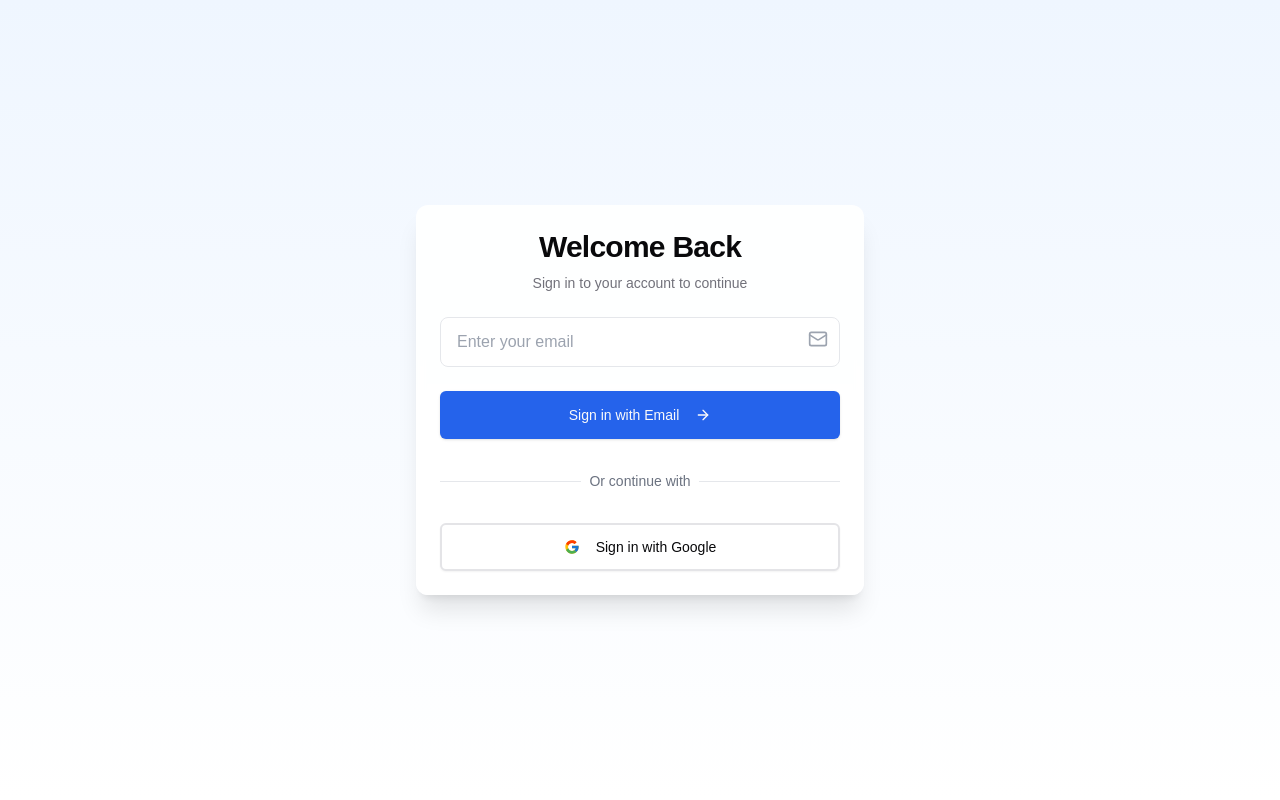
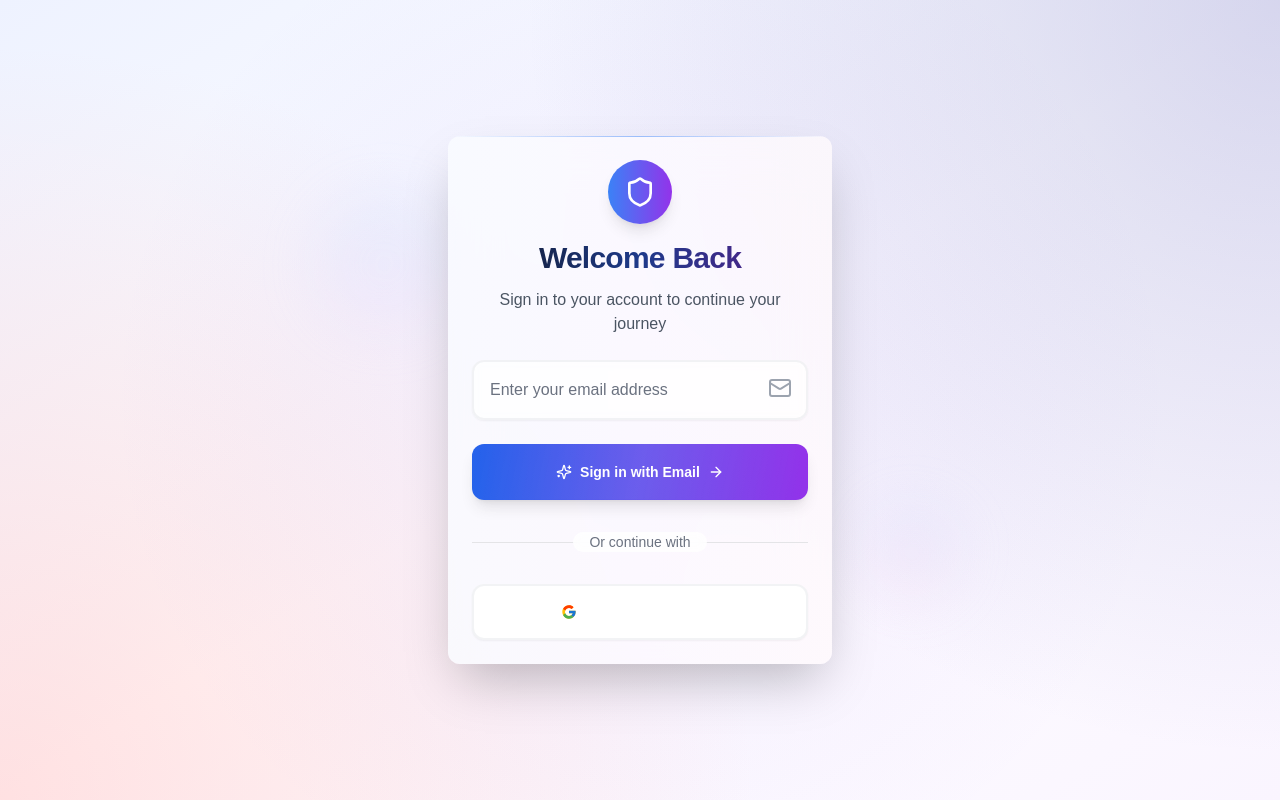
Before and after one commit to nikhilsahni7/Nutriwise-AI, a Next.js app: page /auth/signin in a window 1280 px wide. Built offline with nearby package versions, Linux system fonts and the light colour scheme.

Commit message:
Enhance sign-in page UI with animated elements, improve email input focus effects, and update main page messaging for better user experience. Adjust sidebar to conditionally display sign in/out options based on session state.

```diff
--- a/src/app/auth/signin/page.tsx
+++ b/src/app/auth/signin/page.tsx
@@ -12,7 +12,7 @@ import {
   CardDescription,
 } from "@/components/ui/card";
 import { Button } from "@/components/ui/button";
-import { Mail, ArrowRight, LoaderCircle } from "lucide-react";
+import { Mail, ArrowRight, LoaderCircle, Sparkles, Shield } from "lucide-react";
 import { FcGoogle } from "react-icons/fc";
 import { useRouter } from "next/navigation";
 
@@ -28,6 +28,7 @@ function InnerSignIn() {
   const [email, setEmail] = useState("");
   const [isLoading, setIsLoading] = useState(false);
   const [error, setError] = useState("");
+  const [isFocused, setIsFocused] = useState(false);
 
   const searchParams = useSearchParams();
   const callbackUrl = searchParams.get("callbackUrl") || "/auth/setup";
@@ -75,56 +76,142 @@ function InnerSignIn() {
   };
 
   return (
-    <div className="min-h-screen flex items-center justify-center bg-gradient-to-b from-blue-50 to-white py-12 px-4 sm:px-6 lg:px-8">
+    <div className="min-h-screen flex items-center justify-center relative overflow-hidden">
+      {/* Enhanced Background with Gradient Mesh */}
+      <div className="absolute inset-0 bg-gradient-to-br from-indigo-50 via-white to-purple-50">
+        <div className="absolute inset-0 bg-[radial-gradient(circle_at_top_right,rgba(120,119,198,0.3),transparent_50%)]" />
+        <div className="absolute inset-0 bg-[radial-gradient(circle_at_bottom_left,rgba(255,154,158,0.3),transparent_50%)]" />
+        <div className="absolute inset-0 bg-[radial-gradient(circle_at_center,rgba(139,92,246,0.1),transparent_70%)]" />
+      </div>
+
+      {/* Floating Elements */}
+      <div className="absolute inset-0 overflow-hidden pointer-events-none">
         <motion.div
-        initial={{ opacity: 0, y: 20 }}
+          animate={{
+            rotate: 360,
+            scale: [1, 1.1, 1]
+          }}
+          transition={{
+            rotate: { duration: 20, repeat: Infinity, ease: "linear" },
+            scale: { duration: 4, repeat: Infinity, ease: "easeInOut" }
+          }}
+          className="absolute top-1/4 left-1/4 w-32 h-32 bg-gradient-to-r from-blue-200/20 to-purple-200/20 rounded-full blur-xl"
+        />
+        <motion.div
+          animate={{
+            rotate: -360,
+            scale: [1, 1.2, 1]
+          }}
+          transition={{
+            rotate: { duration: 25, repeat: Infinity, ease: "linear" },
+            scale: { duration: 6, repeat: Infinity, ease: "easeInOut" }
+          }}
+          className="absolute bottom-1/4 right-1/4 w-24 h-24 bg-gradient-to-r from-pink-200/20 to-indigo-200/20 rounded-full blur-xl"
+        />
+      </div>
+
+      <div className="relative z-10 w-full max-w-md px-4 sm:px-6 lg:px-8">
+        <motion.div
+          initial={{ opacity: 0, y: 30, scale: 0.95 }}
+          animate={{ opacity: 1, y: 0, scale: 1 }}
+          transition={{
+            duration: 0.6,
+            ease: [0.25, 0.46, 0.45, 0.94]
+          }}
+        >
+          <Card className="backdrop-blur-xl bg-white/80 shadow-2xl border-0 relative overflow-hidden">
+            {/* Card Glow Effect */}
+            <div className="absolute inset-0 bg-gradient-to-r from-blue-500/5 via-purple-500/5 to-pink-500/5 opacity-50" />
+
+            {/* Top Border Gradient */}
+            <div className="absolute top-0 left-0 right-0 h-px bg-gradient-to-r from-transparent via-blue-500/50 to-transparent" />
+
+            <CardHeader className="space-y-1 relative">
+              <motion.div
+                initial={{ opacity: 0, y: -20 }}
                 animate={{ opacity: 1, y: 0 }}
-        transition={{ duration: 0.5 }}
-        className="w-full max-w-md"
+                transition={{ delay: 0.2, duration: 0.5 }}
+                className="text-center"
               >
-        <Card className="backdrop-blur-sm bg-white/90 shadow-xl border-0">
-          <CardHeader className="space-y-1">
+                {/* Icon with Animation */}
                 <motion.div
-              initial={{ opacity: 0, y: -10 }}
-              animate={{ opacity: 1, y: 0 }}
-              transition={{ delay: 0.2 }}
+                  initial={{ scale: 0, rotate: -180 }}
+                  animate={{ scale: 1, rotate: 0 }}
+                  transition={{
+                    delay: 0.3,
+                    duration: 0.6,
+                    type: "spring",
+                    stiffness: 200,
+                    damping: 20
+                  }}
+                  className="mx-auto mb-4 w-16 h-16 rounded-full bg-gradient-to-r from-blue-500 to-purple-600 flex items-center justify-center shadow-lg"
                 >
-              <CardTitle className="text-3xl font-bold text-center">
+                  <Shield className="w-8 h-8 text-white" />
+                </motion.div>
+
+                <CardTitle className="text-3xl font-bold bg-gradient-to-r from-gray-900 via-blue-900 to-purple-900 bg-clip-text text-transparent">
                   Welcome Back
                 </CardTitle>
-              <CardDescription className="text-center mt-2">
-                Sign in to your account to continue
+                <CardDescription className="text-gray-600 mt-3 text-base">
+                  Sign in to your account to continue your journey
                 </CardDescription>
               </motion.div>
             </CardHeader>
-          <CardContent className="space-y-8">
+
+            <CardContent className="space-y-8 relative">
               <form onSubmit={handleEmailSubmit} className="space-y-6">
                 <motion.div
-                initial={{ opacity: 0, x: -20 }}
+                  initial={{ opacity: 0, x: -30 }}
                   animate={{ opacity: 1, x: 0 }}
-                transition={{ delay: 0.3 }}
-                className="space-y-2"
+                  transition={{ delay: 0.4, duration: 0.5 }}
+                  className="space-y-3"
                 >
                   <div className="relative group">
+                    <motion.div
+                      animate={{
+                        scale: isFocused ? 1.02 : 1,
+                      }}
+                      transition={{ duration: 0.2 }}
+                      className="relative"
+                    >
                       <input
                         id="email"
                         name="email"
                         type="email"
                         required
-                    className="w-full px-4 py-3 rounded-lg border border-gray-200 focus:border-blue-500 focus:ring-2 focus:ring-blue-200 transition-all duration-200 bg-white/50 backdrop-blur-sm"
-                    placeholder="Enter your email"
+                        className="w-full px-4 py-4 rounded-xl border-2 border-gray-200/50 focus:border-blue-500 focus:ring-4 focus:ring-blue-200/50 transition-all duration-300 bg-white/70 backdrop-blur-sm text-gray-900 placeholder-gray-500 shadow-sm hover:shadow-md focus:shadow-lg"
+                        placeholder="Enter your email address"
                         value={email}
                         onChange={(e) => setEmail(e.target.value)}
+                        onFocus={() => setIsFocused(true)}
+                        onBlur={() => setIsFocused(false)}
                       />
-                  <Mail className="absolute right-3 top-3 h-5 w-5 text-gray-400 group-hover:text-blue-500 transition-colors duration-200" />
+                      <motion.div
+                        animate={{
+                          scale: isFocused ? 1.1 : 1,
+                          color: isFocused ? "#3b82f6" : "#9ca3af"
+                        }}
+                        className="absolute right-4 top-4 h-6 w-6"
+                      >
+                        <Mail className="h-full w-full transition-colors duration-300" />
+                      </motion.div>
+                    </motion.div>
+
+                    {/* Input Glow Effect */}
+                    <motion.div
+                      initial={{ opacity: 0 }}
+                      animate={{ opacity: isFocused ? 1 : 0 }}
+                      className="absolute inset-0 rounded-xl bg-gradient-to-r from-blue-500/20 to-purple-500/20 blur-md -z-10"
+                    />
                   </div>
+
                   <AnimatePresence>
                     {error && (
                       <motion.div
-                      initial={{ opacity: 0, y: -10 }}
-                      animate={{ opacity: 1, y: 0 }}
-                      exit={{ opacity: 0, y: -10 }}
-                      className="text-red-500 text-sm text-center"
+                        initial={{ opacity: 0, y: -10, scale: 0.95 }}
+                        animate={{ opacity: 1, y: 0, scale: 1 }}
+                        exit={{ opacity: 0, y: -10, scale: 0.95 }}
+                        className="text-red-500 text-sm text-center bg-red-50 p-3 rounded-lg border border-red-200"
                       >
                         {error}
                       </motion.div>
@@ -135,36 +222,49 @@ function InnerSignIn() {
                 <motion.div
                   initial={{ opacity: 0, y: 20 }}
                   animate={{ opacity: 1, y: 0 }}
-                transition={{ delay: 0.4 }}
+                  transition={{ delay: 0.5, duration: 0.5 }}
                 >
                   <Button
                     type="submit"
                     disabled={isLoading}
-                  className="w-full h-12 bg-blue-600 hover:bg-blue-700 transition-all duration-200 transform hover:scale-105"
+                    className="w-full h-14 bg-gradient-to-r from-blue-600 to-purple-600 hover:from-blue-700 hover:to-purple-700 transition-all duration-300 transform hover:scale-105 hover:shadow-xl shadow-lg text-white font-semibold rounded-xl relative overflow-hidden group"
                   >
+                    {/* Button Shimmer Effect */}
+                    <div className="absolute inset-0 bg-gradient-to-r from-transparent via-white/10 to-transparent transform -skew-x-12 group-hover:translate-x-full transition-transform duration-700" />
+
                     {isLoading ? (
-                    <LoaderCircle className="h-5 w-5 animate-spin" />
+                      <motion.div
+                        animate={{ rotate: 360 }}
+                        transition={{ duration: 1, repeat: Infinity, ease: "linear" }}
+                      >
+                        <LoaderCircle className="h-6 w-6" />
+                      </motion.div>
                     ) : (
-                    <>
+                      <motion.div
+                        className="flex items-center justify-center"
+                        whileHover={{ x: 5 }}
+                        transition={{ duration: 0.2 }}
+                      >
+                        <Sparkles className="mr-2 h-5 w-5" />
                         Sign in with Email
-                      <ArrowRight className="ml-2 h-4 w-4" />
-                    </>
+                        <ArrowRight className="ml-2 h-5 w-5" />
+                      </motion.div>
                     )}
                   </Button>
                 </motion.div>
               </form>
 
               <motion.div
-              initial={{ opacity: 0 }}
-              animate={{ opacity: 1 }}
-              transition={{ delay: 0.5 }}
+                initial={{ opacity: 0, scale: 0.95 }}
+                animate={{ opacity: 1, scale: 1 }}
+                transition={{ delay: 0.6, duration: 0.5 }}
                 className="relative"
               >
                 <div className="absolute inset-0 flex items-center">
-                <div className="w-full border-t border-gray-200" />
+                  <div className="w-full border-t border-gradient-to-r from-gray-200 via-gray-300 to-gray-200" />
                 </div>
                 <div className="relative flex justify-center text-sm">
-                <span className="px-2 bg-white text-gray-500">
+                  <span className="px-4 bg-white/80 text-gray-500 font-medium backdrop-blur-sm rounded-full">
                     Or continue with
                   </span>
                 </div>
@@ -173,23 +273,38 @@ function InnerSignIn() {
               <motion.div
                 initial={{ opacity: 0, y: 20 }}
                 animate={{ opacity: 1, y: 0 }}
-              transition={{ delay: 0.6 }}
+                transition={{ delay: 0.7, duration: 0.5 }}
               >
                 <Button
                   type="button"
                   variant="outline"
                   onClick={handleGoogleSignIn}
-                className="w-full h-12 border-2 hover:bg-blue-700 transition-all duration-200 transform hover:scale-105 group"
+                  className="w-full h-14 border-2 border-gray-200/50 hover:border-gray-300 hover:bg-white/90 transition-all duration-300 transform hover:scale-105 hover:shadow-lg shadow-sm backdrop-blur-sm rounded-xl group relative overflow-hidden"
                 >
-                <FcGoogle className="mr-2 h-5 w-5 transition-transform duration-200 group-hover:scale-110" />
-                <span className="transition-opacity duration-200 group-hover:opacity-100">
+                  {/* Google Button Hover Effect */}
+                  <div className="absolute inset-0 bg-gradient-to-r from-blue-50/50 to-red-50/50 opacity-0 group-hover:opacity-100 transition-opacity duration-300" />
+
+                  <motion.div
+                    className="flex items-center justify-center relative z-10"
+                    whileHover={{ scale: 1.05 }}
+                    transition={{ duration: 0.2 }}
+                  >
+                    <motion.div
+                      whileHover={{ rotate: 360 }}
+                      transition={{ duration: 0.5 }}
+                    >
+                      <FcGoogle className="mr-3 h-6 w-6" />
+                    </motion.div>
+                    <span className="font-semibold text-white group-hover:text-gray-900 transition-colors duration-200">
                       Sign in with Google
                     </span>
+                  </motion.div>
                 </Button>
               </motion.div>
             </CardContent>
           </Card>
         </motion.div>
       </div>
+    </div>
   );
 }
--- a/src/app/main/page.tsx
+++ b/src/app/main/page.tsx
@@ -24,7 +24,7 @@ const Page = () => {
         <div className="flex items-center justify-center h-screen">
           <div className="text-center">
             <div className="text-4xl font-bold">You are not authenticated but it's okay 😐</div>
-            <div className="text-lg">We recommend signing in for the best experience.</div>
+            <div className="text-lg">We recommend signing in for using all the features.</div>
 
             <div className="mt-4">
               <a
```
Also changed, not shown: src/components/Sidebar/AppSidebar.tsx (+10 -3 lines), 1 other file (tests, documents, lock files or other folders). Lines whose indentation alone changed are shown as unchanged.
